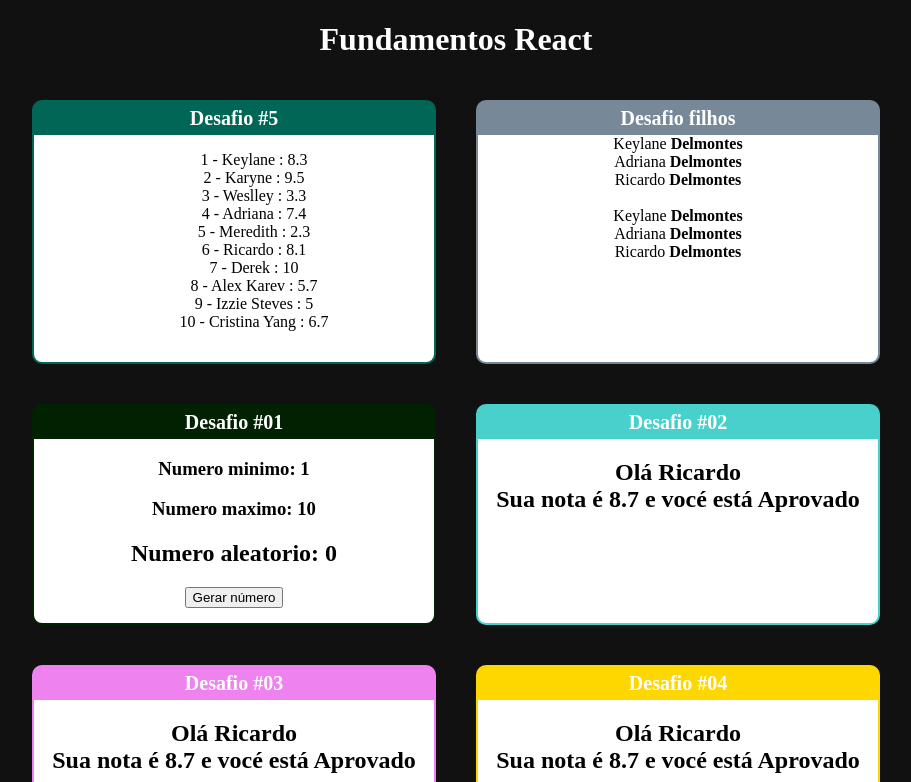
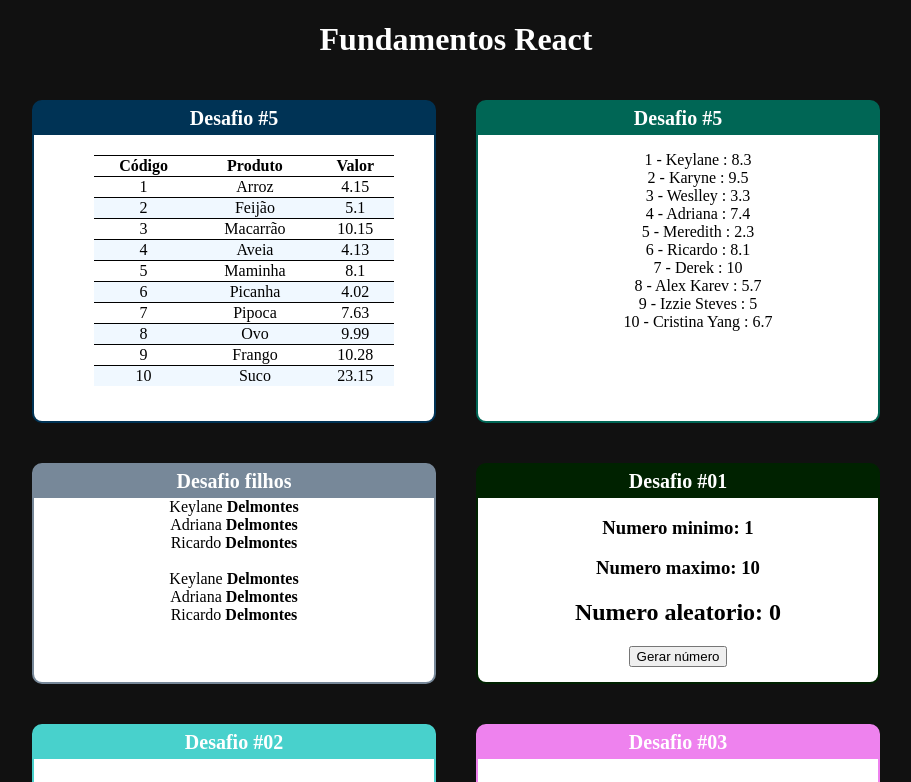
Before and after one commit to KeylaneSilva/fundamentos-react2, a React (Create React App) app: page / in a window 1280 px wide. Shown: the top 782 px of the page, without its empty margins (184-1095 px from the left). Built offline with nearby package versions, Linux system fonts and the light colour scheme.

Commit message:
desafio da tabela

```diff
--- a/src/App.jsx
+++ b/src/App.jsx
@@ -5,6 +5,7 @@ import Card from './components/layout/Card'
 import Familia from './components/basicos/Familia'
 import MembrosFamilia from './components/basicos/MembrosFamilia'
 import Repeticao1 from './components/repeticao/Repeticao1'
+import RepeticaoProd from './components/repeticao/RepeticaoProd'
 import './App.css'
 
 // usando arrow function av
@@ -14,6 +15,10 @@ export default _ =>
                     msg='Fundamentos React'
                 />
             <div className="CardConf">
+                <Card
+                    titulo="Desafio #5" color="#035">
+                    <RepeticaoProd />
+                </Card>
                 <Card
                     titulo="Desafio #5" color="#065">
                     <Repeticao1 />
--- /dev/null
+++ b/src/components/repeticao/RepeticaoProd.css
@@ -0,0 +1,20 @@
+table{
+    margin: 20px 15%;
+    border-collapse: collapse;
+    padding-inline: 20px;
+
+    width: 50%;
+    min-width: 300px;
+    /* margin: auto; */
+
+}
+
+table, td, th {
+    border-top: 1px solid black;
+}
+
+tr:nth-child(even) {
+    background:rgb(240,248,255);
+}
+
+/* Largura (width) em 50%, min-width de 300px, e com margin auto; */
--- /dev/null
+++ b/src/components/repeticao/RepeticaoProd.jsx
@@ -0,0 +1,31 @@
+import React from 'react'
+import produtos from '../../data/listaProdutos'
+import '../repeticao/RepeticaoProd.css'
+
+export default function RepeticaoProd() {
+
+    const tabelaProd = produtos.map((produto) =>
+        <tr>
+            <td>{produto.id}</td>
+            <td>{produto.produto}</td>
+            <td>{produto.valor}</td>
+        </tr>
+    )
+
+    return (
+        <div>
+            <table>
+                <thead>
+                    <tr>
+                        <th>Código</th>
+                        <th>Produto</th>
+                        <th>Valor</th>
+                    </tr>
+                </thead>
+                <tbody>
+                    {tabelaProd}
+                </tbody>
+            </table>
+        </div>
+    )
+}
--- /dev/null
+++ b/src/data/listaProdutos.js
@@ -0,0 +1,13 @@
+export default [
+    {id: 1, produto: 'Arroz', valor: 4.15},
+    {id: 2, produto: 'Feijão', valor: 5.10},
+    {id: 3, produto: 'Macarrão', valor: 10.15},
+    {id: 4, produto: 'Aveia', valor: 4.13},
+    {id: 5, produto: 'Maminha', valor:8.1},
+    {id: 6, produto: 'Picanha', valor: 4.02},
+    {id: 7, produto: 'Pipoca', valor: 7.63},
+    {id: 8, produto: 'Ovo', valor: 9.99},
+    {id: 9, produto: 'Frango', valor: 10.28},
+    {id: 10, produto: 'Suco', valor: 23.15},
+
+]
```
